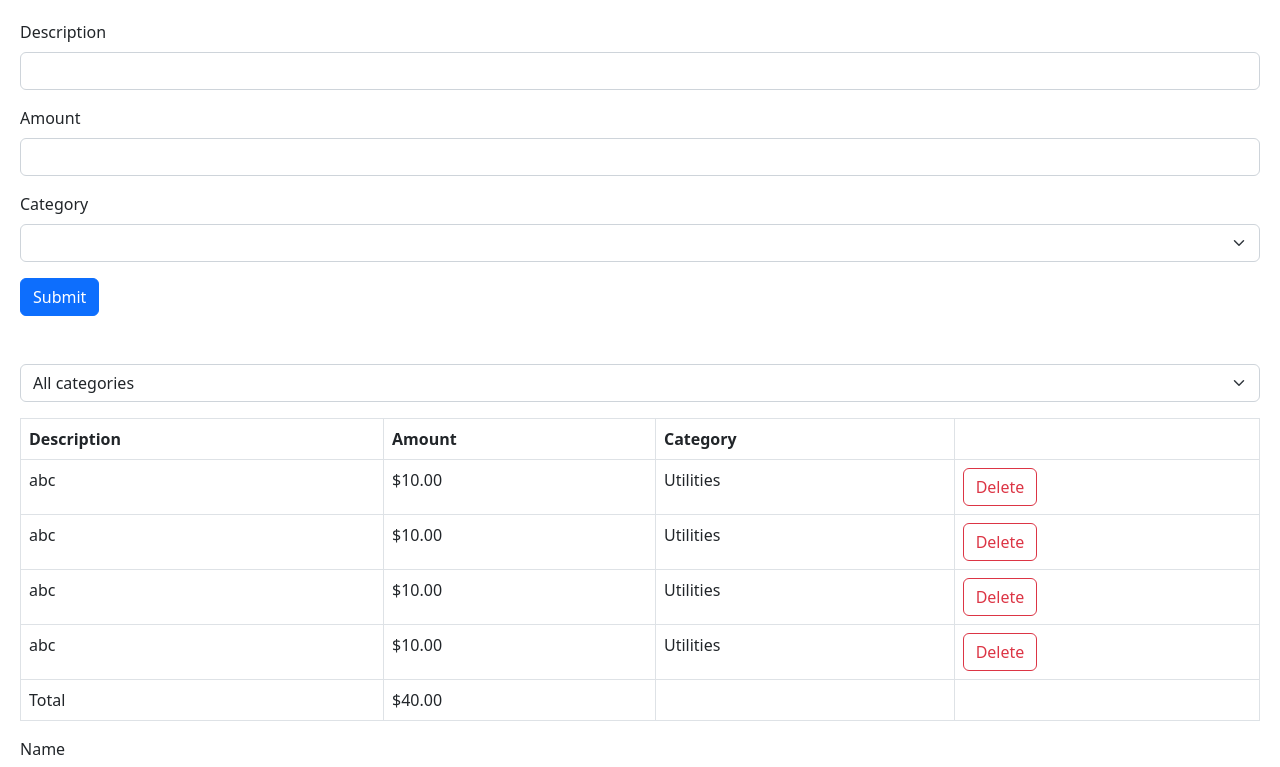
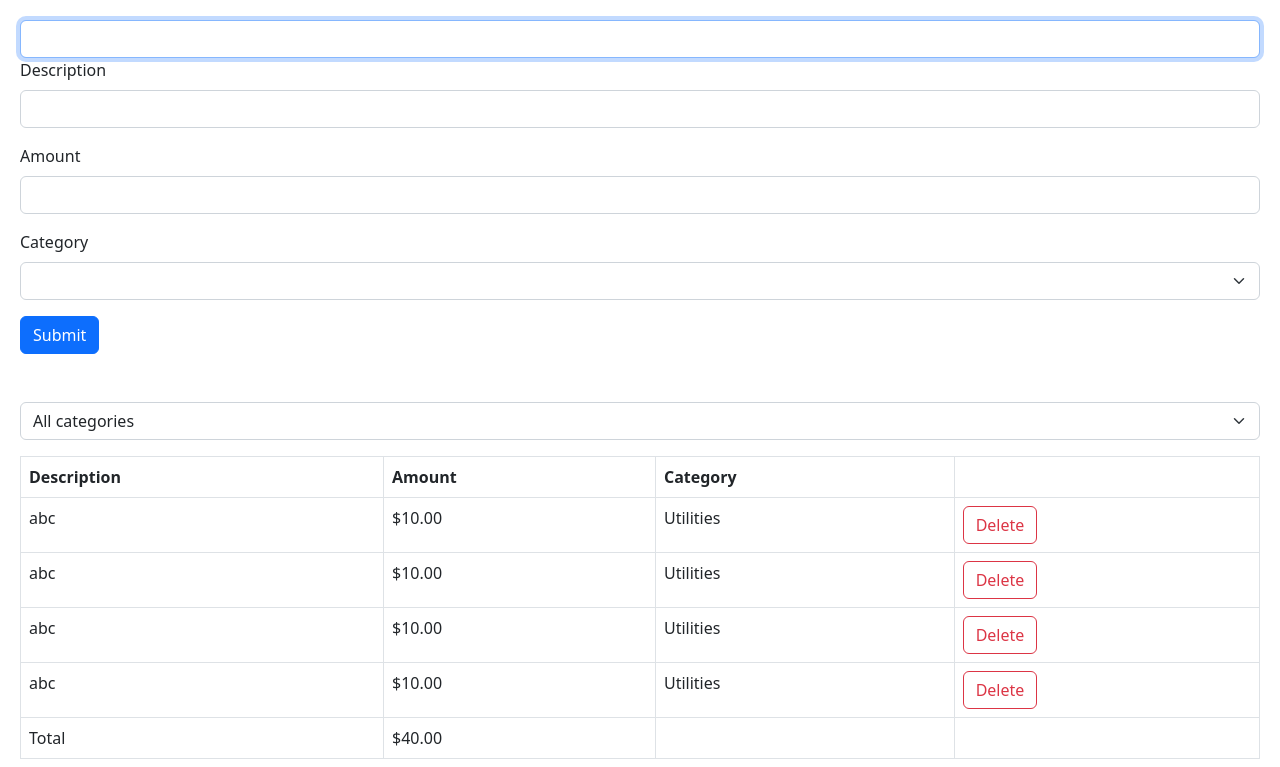
Before and after one commit to jaishankarg24/react-18-game, a React (Vite) app: page / in a window 1280 px wide. Shown: the top 767 px of the page. Built offline with nearby package versions, Linux system fonts and the light colour scheme.

Commit message:
Understanding the Effect Hook

```diff
--- a/src/App.tsx
+++ b/src/App.tsx
@@ -3,7 +3,7 @@
 import ListGroup from "./components/ListGroup";
 import Alert from "./components/Alert";
 import Button from "./components/Button/Button";
-import { useState } from "react";
+import { useEffect, useRef, useState } from "react";
 import "./App.css";
 import { BsFillCalendarDayFill } from "react-icons/bs";
 import Like from "./components/Like";
@@ -147,8 +147,25 @@
     ? expenses.filter((e) => e.category === selectedCategory)
     : expenses;
 
+  const ref = useRef<HTMLInputElement>(null);
+
+  // afterRender
+  useEffect(() => {
+    console.log("current");
+    //Side Effect
+    if (ref.current) ref.current.focus();
+  });
+
+  useEffect(() => {
+    document.title = "My App";
+    console.log("doc");
+  });
+
   return (
     <div>
+      <div>
+        <input ref={ref} type="text" className="form-control" />
+      </div>
       <div className="mb-5">
         <ExpenseForm
           onSubmit={(expense) =>
```
